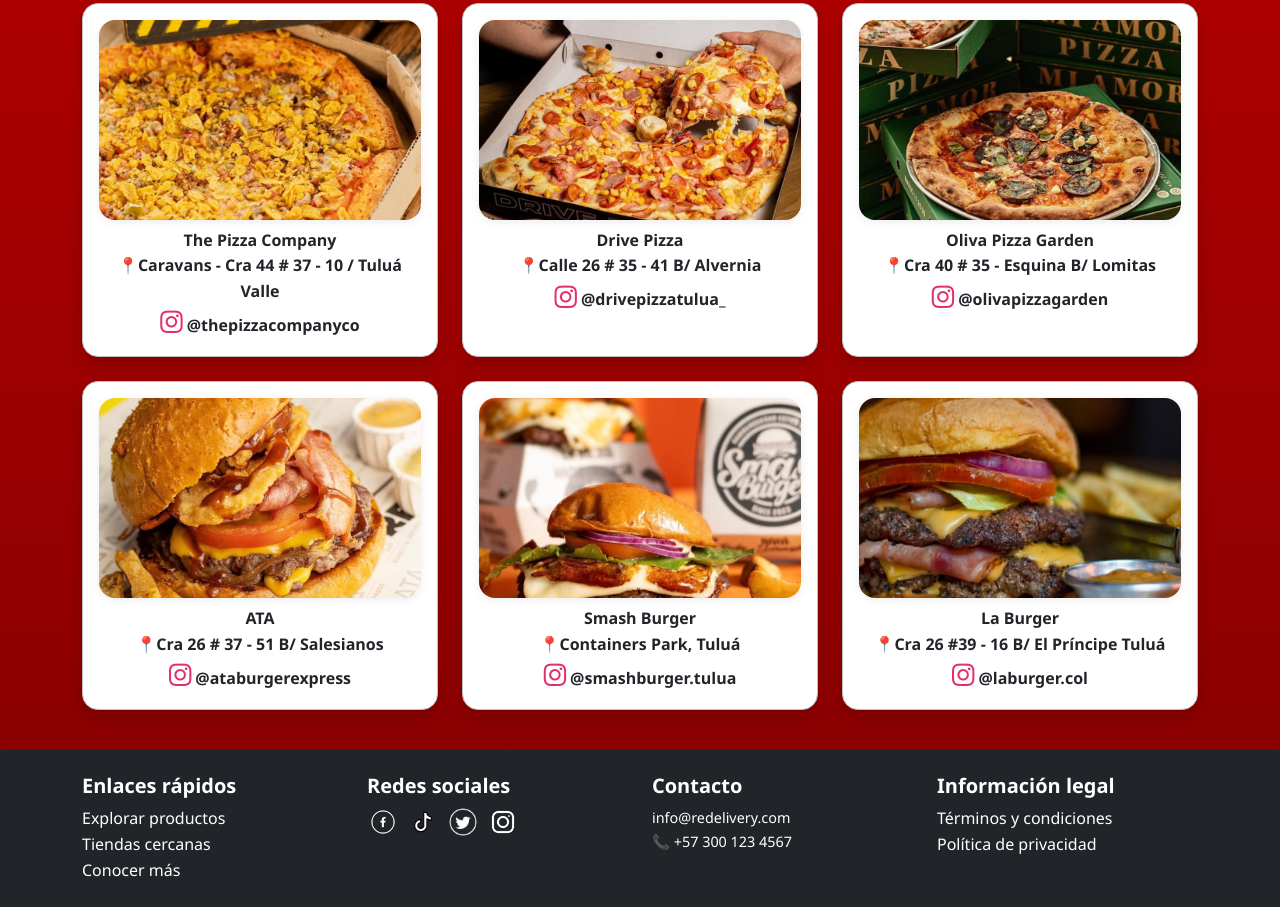
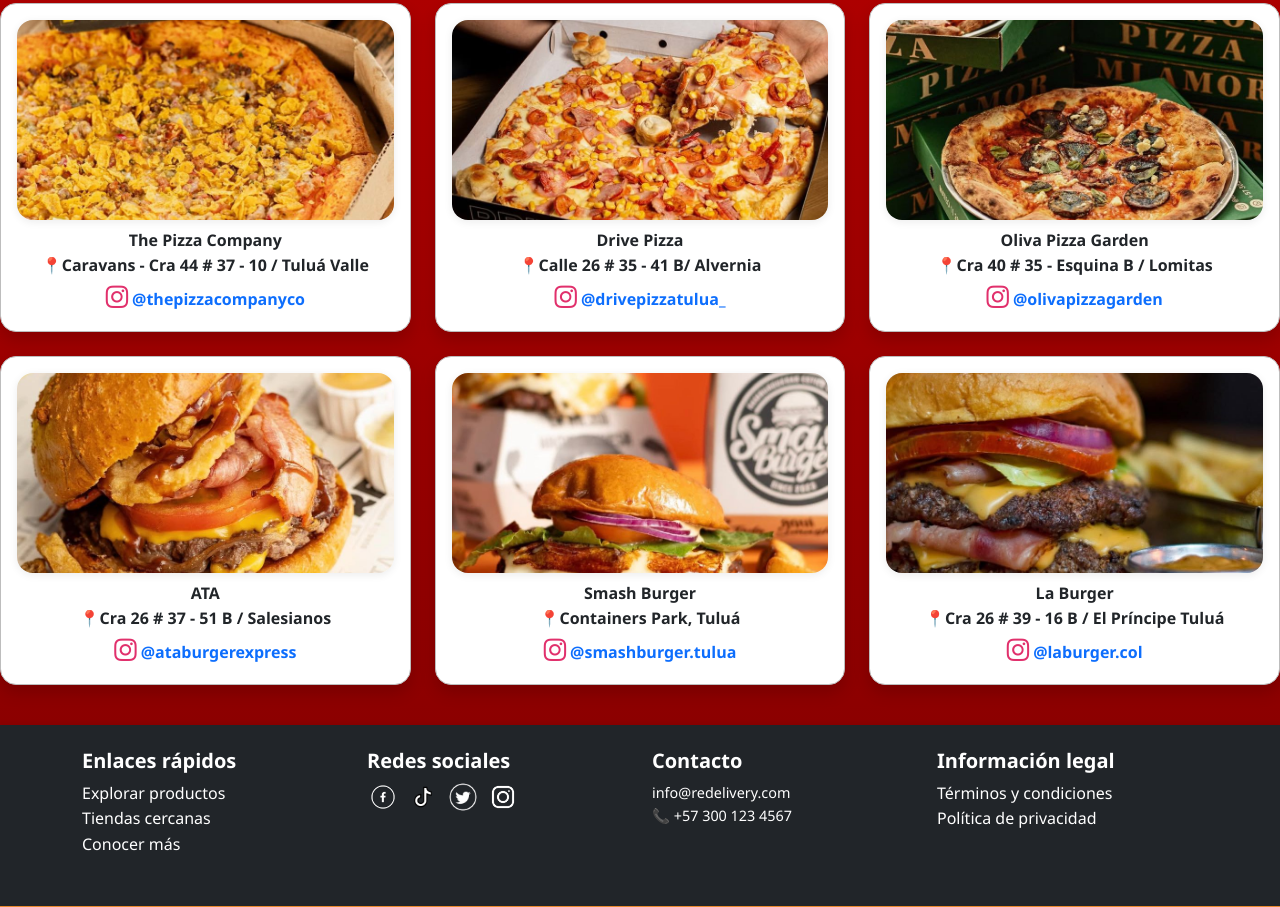
Before and after one commit to chikilin44/proyectohtmlfinal, a plain HTML site: page index.html in a window 1280 px wide. Shown: the part 1614-2521 px from the top of the page. Drawn offline with nearby package versions, Linux system fonts and the light colour scheme.

Commit message:
Update index.html

```diff
--- a/index.html
+++ b/index.html
@@ -295,89 +295,118 @@
 
 
     <!-- Nueva sección para "Te sugerimos" -->
-    <section class="seccion-sugerencias">
-      <div class="container text-center">
+    <section id="te-sugerimos" class="seccion-sugerencias">
       <h2 class="titulo-antojo">Te sugerimos</h2>
       <div class="row justify-content-center g-4">
 
+        <!-- The Pizza Company -->
         <div class="col-md-4">
           <div class="card h-100 shadow rounded-4">
             <div class="card-body text-center">
               <img src="images/pizza_company.jpg" alt="The Pizza Company" class="img-fluid mb-2 rounded-4"
                 style="max-height:200px; object-fit:cover;">
               <p class="fw-bold mb-0">
-                  The Pizza Company <br>📍Caravans - Cra 44 # 37 - 10 / Tuluá Valle <br>
+                The Pizza Company <br>
+                📍<a href="https://www.google.com/maps/search/?api=1&query=Cra+44+%23+37+-+10,+Tuluá+Valle"
+                  target="_blank" class="text-decoration-none text-dark">Caravans - Cra 44 # 37 - 10 / Tuluá
+                  Valle</a><br>
+                <a href="https://www.instagram.com/thepizzacompanyco" target="_blank" class="text-decoration-none">
                   <i class="bi bi-instagram me-1" style="font-size:1.4rem; color:#E1306C;"></i>@thepizzacompanyco
+                </a>
               </p>
             </div>
           </div>
         </div>
 
+        <!-- Drive Pizza -->
         <div class="col-md-4">
           <div class="card h-100 shadow rounded-4">
             <div class="card-body text-center">
               <img src="images/Pizza_Drive.jpg" alt="Drive Pizza" class="img-fluid mb-2 rounded-4"
                 style="max-height:200px; object-fit:cover;">
               <p class="fw-bold mb-0">
-                  Drive Pizza <br>📍Calle 26 # 35 - 41 B/ Alvernia <br>
+                Drive Pizza <br>
+                📍<a href="https://www.google.com/maps/search/?api=1&query=Calle+26+%23+35+-+41,+Alvernia"
+                  target="_blank" class="text-decoration-none text-dark">Calle 26 # 35 - 41 B/ Alvernia</a><br>
+                <a href="https://www.instagram.com/drivepizzatulua_" target="_blank" class="text-decoration-none">
                   <i class="bi bi-instagram me-1" style="font-size:1.4rem; color:#E1306C;"></i>@drivepizzatulua_
+                </a>
               </p>
             </div>
           </div>
         </div>
 
+        <!-- Oliva Pizza Garden -->
         <div class="col-md-4">
           <div class="card h-100 shadow rounded-4">
             <div class="card-body text-center">
               <img src="images/Pizza_Garden.jpg" alt="Oliva Pizza Garden" class="img-fluid mb-2 rounded-4"
                 style="max-height:200px; object-fit:cover;">
               <p class="fw-bold mb-0">
-                  Oliva Pizza Garden <br>📍Cra 40 # 35 - Esquina B/ Lomitas <br>
+                Oliva Pizza Garden <br>
+                📍<a href="https://www.google.com/maps/search/?api=1&query=Cra+40+%23+35,+Lomitas" target="_blank"
+                  class="text-decoration-none text-dark">Cra 40 # 35 - Esquina B / Lomitas</a><br>
+                <a href="https://www.instagram.com/olivapizzagarden" target="_blank" class="text-decoration-none">
                   <i class="bi bi-instagram me-1" style="font-size:1.4rem; color:#E1306C;"></i>@olivapizzagarden
+                </a>
               </p>
             </div>
           </div>
         </div>
 
+        <!-- ATA Burger -->
         <div class="col-md-4">
           <div class="card h-100 shadow rounded-4">
             <div class="card-body text-center">
               <img src="images/Ham_Ata.jpg" alt="ATA Burger" class="img-fluid mb-2 rounded-4"
                 style="max-height:200px; object-fit:cover;">
               <p class="fw-bold mb-0">
-                  ATA <br>📍Cra 26 # 37 - 51 B/ Salesianos <br>
+                ATA <br>
+                📍<a href="https://www.google.com/maps/search/?api=1&query=Cra+26+%23+37+-+51,+Salesianos"
+                  target="_blank" class="text-decoration-none text-dark">Cra 26 # 37 - 51 B / Salesianos</a><br>
+                <a href="https://www.instagram.com/ataburgerexpress" target="_blank" class="text-decoration-none">
                   <i class="bi bi-instagram me-1" style="font-size:1.4rem; color:#E1306C;"></i>@ataburgerexpress
+                </a>
               </p>
             </div>
           </div>
         </div>
 
+        <!-- Smash Burger -->
         <div class="col-md-4">
           <div class="card h-100 shadow rounded-4">
             <div class="card-body text-center">
               <img src="images/Ham_Smash.jpg" alt="Smash Burger" class="img-fluid mb-2 rounded-4"
                 style="max-height:200px; object-fit:cover;">
               <p class="fw-bold mb-0">
-                  Smash Burger <br>📍Containers Park, Tuluá <br>
+                Smash Burger <br>
+                📍<a href="https://www.google.com/maps/search/?api=1&query=Containers+Park,+Tuluá" target="_blank"
+                  class="text-decoration-none text-dark">Containers Park, Tuluá</a><br>
+                <a href="https://www.instagram.com/smashburger.tulua" target="_blank" class="text-decoration-none">
                   <i class="bi bi-instagram me-1" style="font-size:1.4rem; color:#E1306C;"></i>@smashburger.tulua
+                </a>
               </p>
             </div>
           </div>
         </div>
 
+        <!-- La Burger -->
         <div class="col-md-4">
           <div class="card h-100 shadow rounded-4">
             <div class="card-body text-center">
               <img src="images/Ham_Burger.jpg" alt="La Burger" class="img-fluid mb-2 rounded-4"
                 style="max-height:200px; object-fit:cover;">
               <p class="fw-bold mb-0">
-                  La Burger <br>📍Cra 26 #39 - 16 B/ El Príncipe Tuluá <br>
+                La Burger <br>
+                📍<a href="https://www.google.com/maps/search/?api=1&query=Cra+26+%23+39+-+16,+El+Príncipe,+Tuluá"
+                  target="_blank" class="text-decoration-none text-dark">Cra 26 # 39 - 16 B / El Príncipe Tuluá</a><br>
+                <a href="https://www.instagram.com/laburger.col" target="_blank" class="text-decoration-none">
                   <i class="bi bi-instagram me-1" style="font-size:1.4rem; color:#E1306C;"></i>@laburger.col
+                </a>
               </p>
             </div>
           </div>
         </div>
-
       </div>
       </div>
     </section>
@@ -1194,7 +1223,7 @@
           { id: 'h1', nombre: 'Classic Burger', precio: 15900, img: 'images/Hamburguesa.jpg', descripcion: 'Carne, lechuga, tomate y salsa especial.' },
           { id: 'h2', nombre: 'Bacon Burger', precio: 17900, img: 'images/Ham_Ata.jpg', descripcion: 'Con bacon crocante y queso.' },
           { id: 'h3', nombre: 'Cheese Burger', precio: 16900, img: 'images/Ham_Smash.jpg', descripcion: 'Doble queso fundido.' },
-          { id: 'h4', nombre: 'Chicken Burger', precio: 14900, img: 'images/Hamburguesa.jpg', descripcion: 'Pollo empanado, lechuga y mayonesa.' },
+          { id: 'h4', nombre: 'Chicken Burger', precio: 27000, img: 'images/Hamburguesa.jpg', descripcion: 'Pollo empanado, lechuga y mayonesa.' },
           { id: 'h5', nombre: 'Veggie Burger', precio: 13900, img: 'images/Ham_Smash.jpg', descripcion: 'Hamburguesa vegetal con aguacate.' },
           { id: 'h6', nombre: 'Double Meat', precio: 19900, img: 'images/Ham_Ata.jpg', descripcion: 'Doble carne, doble queso.' },
           { id: 'h7', nombre: 'Spicy Burger', precio: 16900, img: 'images/Hamburguesa.jpg', descripcion: 'Salsa picante y jalapeños.' },
@@ -1216,24 +1245,24 @@
         pizzas: [
           { id: 'p1', nombre: 'Margarita', precio: 24900, img: 'images/Pizza.jpeg', descripcion: 'Salsa de tomate, mozzarella y albahaca.' },
           { id: 'p2', nombre: 'Pepperoni', precio: 26900, img: 'images/promo1.png', descripcion: 'Extra pepperoni y queso.' },
-          { id: 'p3', nombre: 'Hawaiana', precio: 25900, img: 'images/promo3.jpg', descripcion: 'Jamón y piña.' },
+          { id: 'p3', nombre: 'Hawaiana', precio: 25900, img: 'images/Pizza_Hawai.png', descripcion: 'Jamón y piña.' },
           { id: 'p4', nombre: 'Cuatro Quesos', precio: 27900, img: 'images/Pizza_Drive.jpg', descripcion: 'Mozzarella, gorgonzola, parmesano y cheddar.' },
-          { id: 'p5', nombre: 'BBQ Chicken', precio: 28900, img: 'images/Pizza_Garden.jpg', descripcion: 'Pollo, salsa BBQ y cilantro.' },
+          { id: 'p5', nombre: 'BBQ Chicken', precio: 28900, img: 'images/Pizza_BBQ.png', descripcion: 'Pollo, salsa BBQ y cilantro.' },
           { id: 'p6', nombre: 'Vegetariana', precio: 23900, img: 'images/Pizza.jpeg', descripcion: 'Pimientos, champiñones y aceitunas.' },
-          { id: 'p7', nombre: 'Mexicana', precio: 26900, img: 'images/promo1.png', descripcion: 'Carne, jalapeños y salsa picante.' },
-          { id: 'p8', nombre: 'Prosciutto', precio: 29900, img: 'images/Pizza_Drive.jpg', descripcion: 'Jamón serrano y rúcula.' },
-          { id: 'p9', nombre: 'Marinera', precio: 29900, img: 'images/promo3.jpg', descripcion: 'Mariscos y ajo.' },
+          { id: 'p7', nombre: 'Mexicana', precio: 26900, img: 'images/Pizza_Mexicana.png', descripcion: 'Carne, jalapeños y salsa picante.' },
+          { id: 'p8', nombre: 'Prosciutto', precio: 29900, img: 'images/Pizza_Pro.png', descripcion: 'Jamón serrano y rúcula.' },
+          { id: 'p9', nombre: 'Marinera', precio: 29900, img: 'images/Pizza_Toscana.png', descripcion: 'Mariscos y ajo.' },
           { id: 'p10', nombre: 'Especial de la Casa', precio: 31900, img: 'images/Pizza_Garden.jpg', descripcion: 'Ingredientes premium y salsa secreta.' },
-          { id: 'p11', nombre: 'Carbonara', precio: 28900, img: 'images/Pizza_Carbonara.jpg', descripcion: 'Salsa blanca, panceta, huevo y queso parmesano.' },
-          { id: 'p12', nombre: 'Trufada', precio: 32900, img: 'images/Pizza_Trufa.jpg', descripcion: 'Crema de trufa, champiñones y queso gouda.' },
-          { id: 'p13', nombre: 'Mediterránea', precio: 27900, img: 'images/Pizza_Mediterranea.jpg', descripcion: 'Aceitunas negras, tomate seco y queso feta.' },
-          { id: 'p14', nombre: 'Pollo y Champiñones', precio: 26900, img: 'images/Pizza_Pollo.jpg', descripcion: 'Pollo asado, champiñones y crema de ajo.' },
-          { id: 'p15', nombre: 'Napolitana', precio: 25900, img: 'images/Pizza_Napolitana.jpg', descripcion: 'Salsa de tomate natural, mozzarella y orégano.' },
-          { id: 'p16', nombre: 'Toscana', precio: 29900, img: 'images/Pizza_Toscana.jpg', descripcion: 'Salchicha italiana, pimientos y cebolla morada.' },
-          { id: 'p17', nombre: 'Suprema', precio: 31900, img: 'images/Pizza_Suprema.jpg', descripcion: 'Carne, pepperoni, champiñones y pimientos.' },
-          { id: 'p18', nombre: 'Campesina', precio: 24900, img: 'images/Pizza_Campesina.jpg', descripcion: 'Maíz tierno, tocineta y cebolla blanca.' },
-          { id: 'p19', nombre: 'Del Mar', precio: 33900, img: 'images/Pizza_Mar.jpg', descripcion: 'Camarones, calamar y toque de limón.' },
-          { id: 'p20', nombre: 'Vegana', precio: 27900, img: 'images/Pizza_Vegana.jpg', descripcion: 'Base de tomate natural con vegetales frescos y queso vegano.' }
+          { id: 'p11', nombre: 'Carbonara', precio: 28900, img: 'images/Pizza_Carbonara.png', descripcion: 'Salsa blanca, panceta, huevo y queso parmesano.' },
+          { id: 'p12', nombre: 'Trufada', precio: 32900, img: 'images/Pizza_Trufa.png', descripcion: 'Crema de trufa, champiñones y queso gouda.' },
+          { id: 'p13', nombre: 'Mediterránea', precio: 27900, img: 'images/Pizza_Mediterranea.png', descripcion: 'Aceitunas negras, tomate seco y queso feta.' },
+          { id: 'p14', nombre: 'Pollo y Champiñones', precio: 26900, img: 'images/Pizza_Pollo.png', descripcion: 'Pollo asado, champiñones y crema de ajo.' },
+          { id: 'p15', nombre: 'Napolitana', precio: 25900, img: 'images/Pizza_Napolitana.png', descripcion: 'Salsa de tomate natural, mozzarella y orégano.' },
+          { id: 'p16', nombre: 'Toscana', precio: 29900, img: 'images/Pizza_Toscana.png', descripcion: 'Salchicha italiana, pimientos y cebolla morada.' },
+          { id: 'p17', nombre: 'Suprema', precio: 31900, img: 'images/Pizza_Suprema.png', descripcion: 'Carne, pepperoni, champiñones y pimientos.' },
+          { id: 'p18', nombre: 'Campesina', precio: 24900, img: 'images/Pizza_Campesina.png', descripcion: 'Maíz tierno, tocineta y cebolla blanca.' },
+          { id: 'p19', nombre: 'Del Mar', precio: 33900, img: 'images/Pizza_Mar.png', descripcion: 'Camarones, calamar y toque de limón.' },
+          { id: 'p20', nombre: 'Vegana', precio: 27900, img: 'images/Pizza_Vegana.png', descripcion: 'Base de tomate natural con vegetales frescos y queso vegano.' }
 
         ],
         bebidas: [
```
Lines whose indentation alone changed are shown as unchanged.
